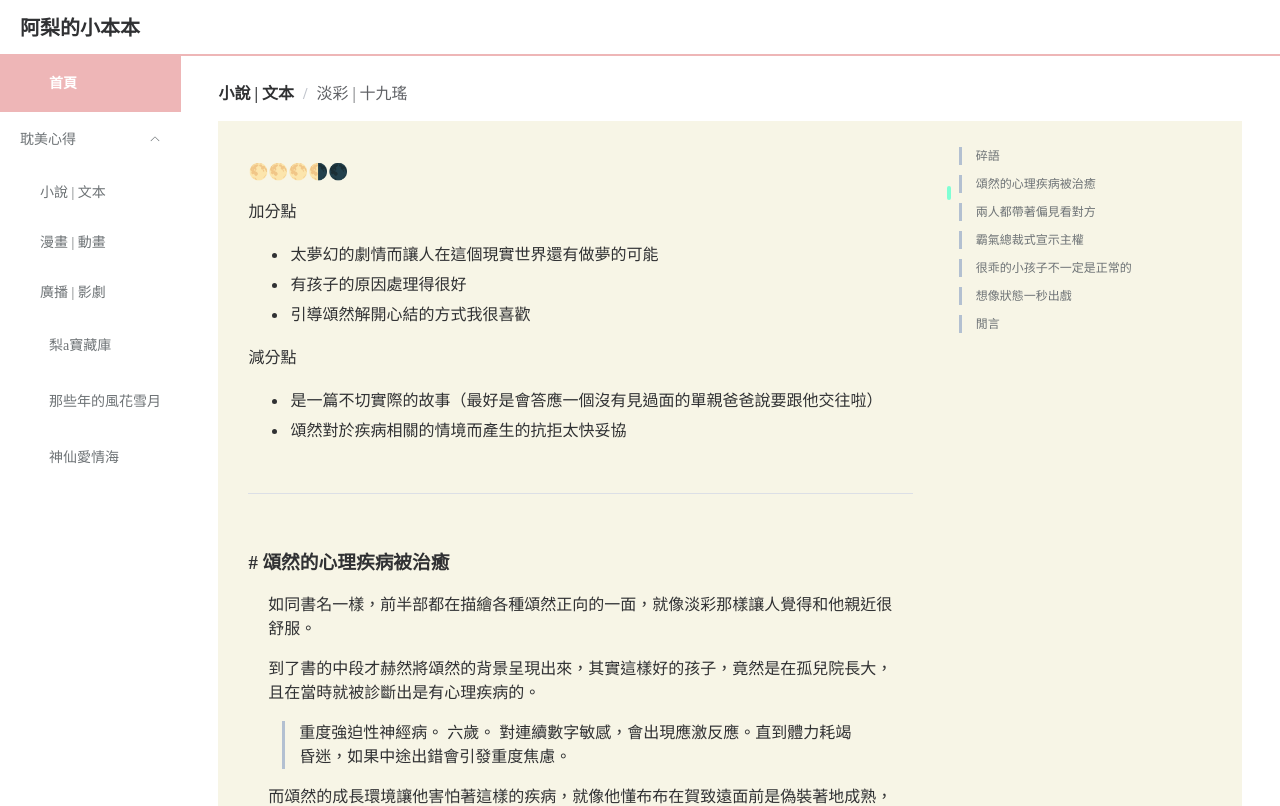
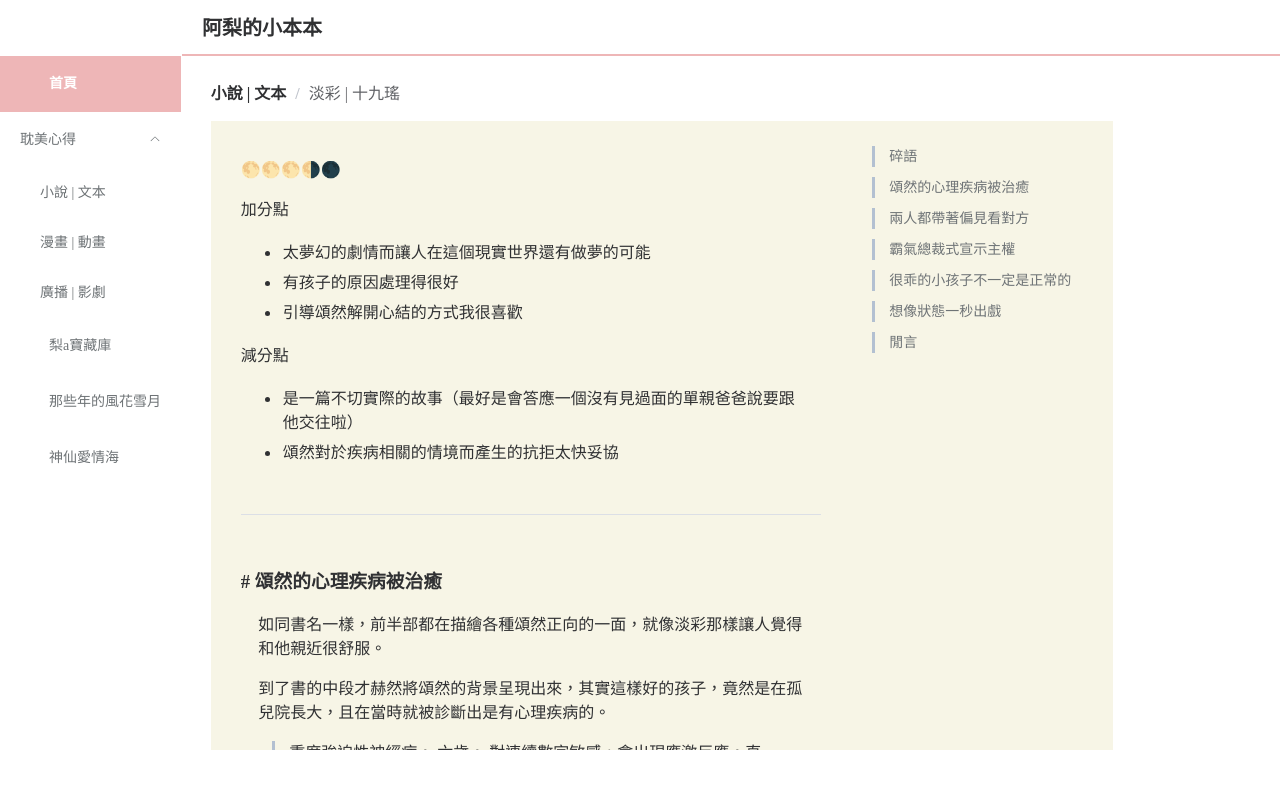
Before and after one commit to aries-shangrila/on, a Vue app: page /noveltext/202101 in a window 1280 px wide. Shown: the top 806 px of the page. Built offline with nearby package versions, Linux system fonts and the light colour scheme.

Commit message:
div scrollbar移除 / container-main設定寬高+scrollbar / 改detail頁的anchor

```diff
--- a/index.html
+++ b/index.html
@@ -6,7 +6,7 @@
   <meta name="viewport" content="width=device-width, initial-scale=1.0">
   <title>Vite App</title>
 </head>
-<body style="margin: 0px;">
+<body style="margin: 0px; overflow: hidden;">
   <div id="app"></div>
   <script type="module" src="/src/main.js"></script>
 </body>
--- a/src/App.vue
+++ b/src/App.vue
@@ -1,16 +1,18 @@
 <template>
   <el-container>
-    <el-aside class="sidebar">
+    <el-aside>
       <!-- <el-scrollbar> -->
         <OnSideBar />
       <!-- </el-scrollbar> -->
     </el-aside>
-    <el-container class="right-container">
+    <el-container>
       <el-header>
         <section class="header-section"> 阿梨的小本本 </section>
       </el-header>
       <!-- <el-main> -->
-        <router-view/>
+        <el-container style="height:750px; width:960px; overflow:auto;">
+        <router-view />
+        </el-container>
       <!-- </el-main> -->
     </el-container>
   </el-container>
@@ -32,9 +34,6 @@ export default defineComponent({
 </script>
 
 <style>
-.right-container {
-
-}
 
 .el-header {
   /* line-height: var(--el-font-line-height-on); */
@@ -47,10 +46,12 @@ export default defineComponent({
 }
 
 .el-aside {
-  position: fixed;
+  /* position: fixed; */
   height: 100%;
-  background: white;
-  z-index: 1;
+  /* background: white;
+  z-index: 1; */
+  width: auto;
+  /* overflow-y: auto; */
 }
 
 .header-section {
@@ -61,9 +62,5 @@ export default defineComponent({
   line-height: 56px;
 }
 
-.sidebar {
-  width: auto;
-  overflow: auto;
-}
 
 </style>
--- a/src/views/NovelTextDetail.vue
+++ b/src/views/NovelTextDetail.vue
@@ -6,7 +6,7 @@
             <el-breadcrumb-item :to="{ path: '/noveltext' }">小說 | 文本</el-breadcrumb-item>
             <el-breadcrumb-item>{{title}}</el-breadcrumb-item>
         </el-breadcrumb>
-        <div style="background-color:#F7F5E6; padding:10px 10px 10px 30px; display:flex;">
+        <div style="background-color:#F7F5E6; padding:10px 30px 10px 30px; display:flex;">
           <div style="padding-right:14px; line-height:24px; flex:0.7;">
             <div style="padding-right:3%; padding-bottom:1%;">
               <div id=0 style="padding-top:2%;" />
@@ -106,12 +106,6 @@ export default {
   line-height: 55px;
 }
 
-.el-main {
-  display: flex;
-  margin-top: 56px;
-  margin-left: 180px;
-}
-
 .el-divider__text {
   background-color: transparent;
 }
@@ -133,16 +127,16 @@ blockquote {
 }
 
 .toc-wrapper {
-  display: block;
-  padding-left: 2%;
+  display: flex;
+  /* padding-left: 2%; */
   flex: 0.3;
-
+  justify-content: flex-end;
 }
 
 .toc-content {
-  position: sticky;
-  top: 50px;
-  padding: 4px 8px 4px 12px;
+  position: fixed;
+  top: 130px;
+  padding: 4px 12px 4px 0px;
   margin-bottom: 20px;
 }
 
@@ -164,7 +158,7 @@ blockquote {
 
 .toc-item {
   margin-top: 10px;
-  font-size: 12px;
+  font-size: 14px;
   line-height: 1.5;
   color: inherit;
   list-style: none;
@@ -172,7 +166,7 @@ blockquote {
   padding-left: 14px;
 }
 
-.toc-marker {
+/* .toc-marker {
   position: absolute;
   background-color: aquamarine;
   border-radius: 4px;
@@ -181,7 +175,7 @@ blockquote {
   top: 30px;
   left: 0;
   z-index: 0;
-}
+} */
 
 .toc-link {
   text-decoration: inherit;
--- a/src/views/OnMainIndex.vue
+++ b/src/views/OnMainIndex.vue
@@ -51,7 +51,7 @@ export default {
   padding-left: 3%;
   margin-right: 0px;
   margin-bottom: 0px;
-  flex-direction:column;
+  margin-top: 56px;
 }
 
 .el-collapse-item__header {
@@ -80,7 +80,7 @@ export default {
   font-weight: 500;
   height: 40px;
   line-height: 40px;
-  margin-top:2%;
+  margin-top: 18px;
   padding-left: 2%;
   border-bottom: 1px solid var(--el-collapse-border-color);
 }
--- a/src/views/OnSideBar.vue
+++ b/src/views/OnSideBar.vue
@@ -79,6 +79,7 @@ export default {
 .el-menu {
   border-color: transparent;
 }
+
 .switchbutton {
   height: 56px;
   width: 63px;
```
